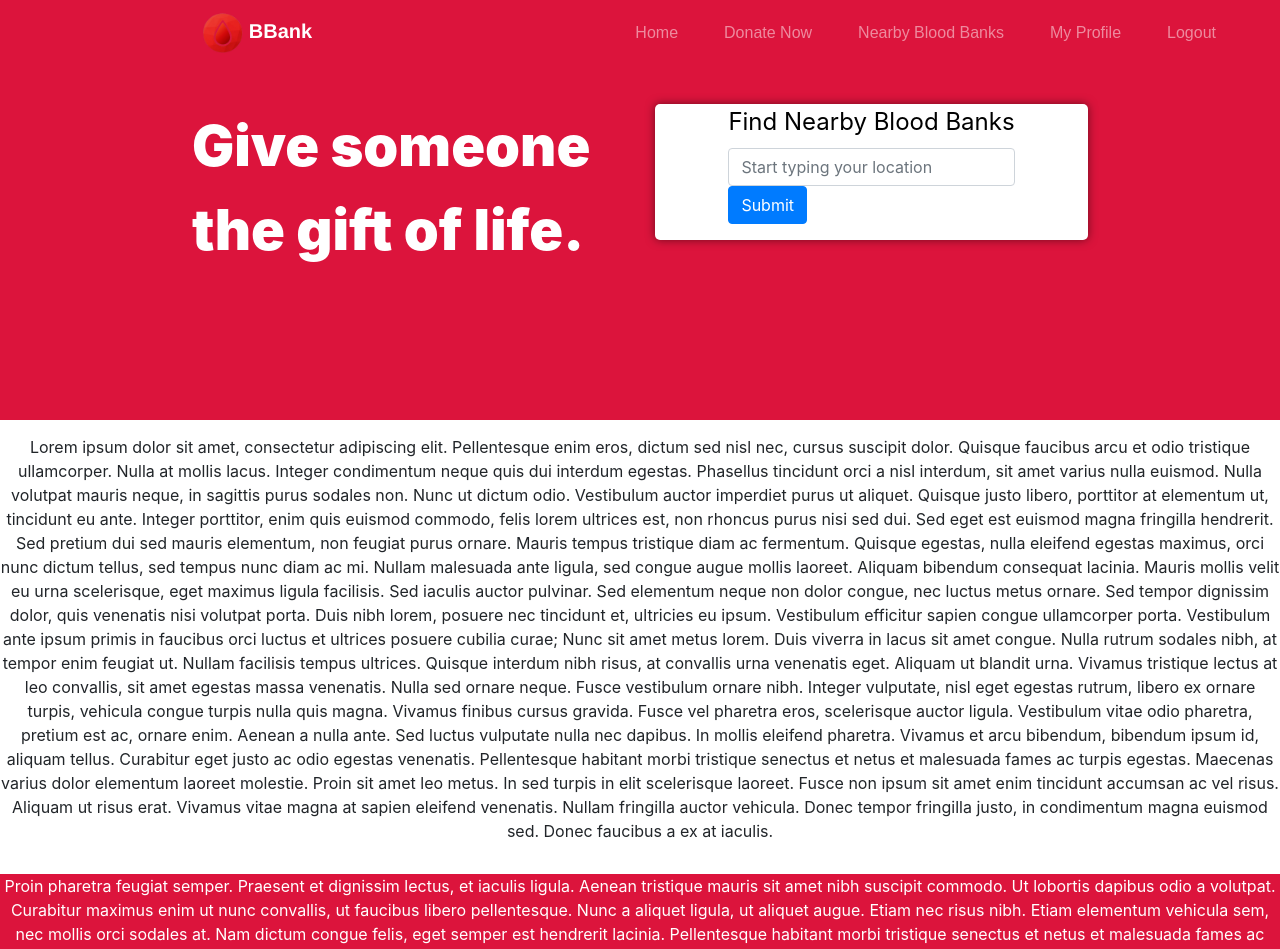
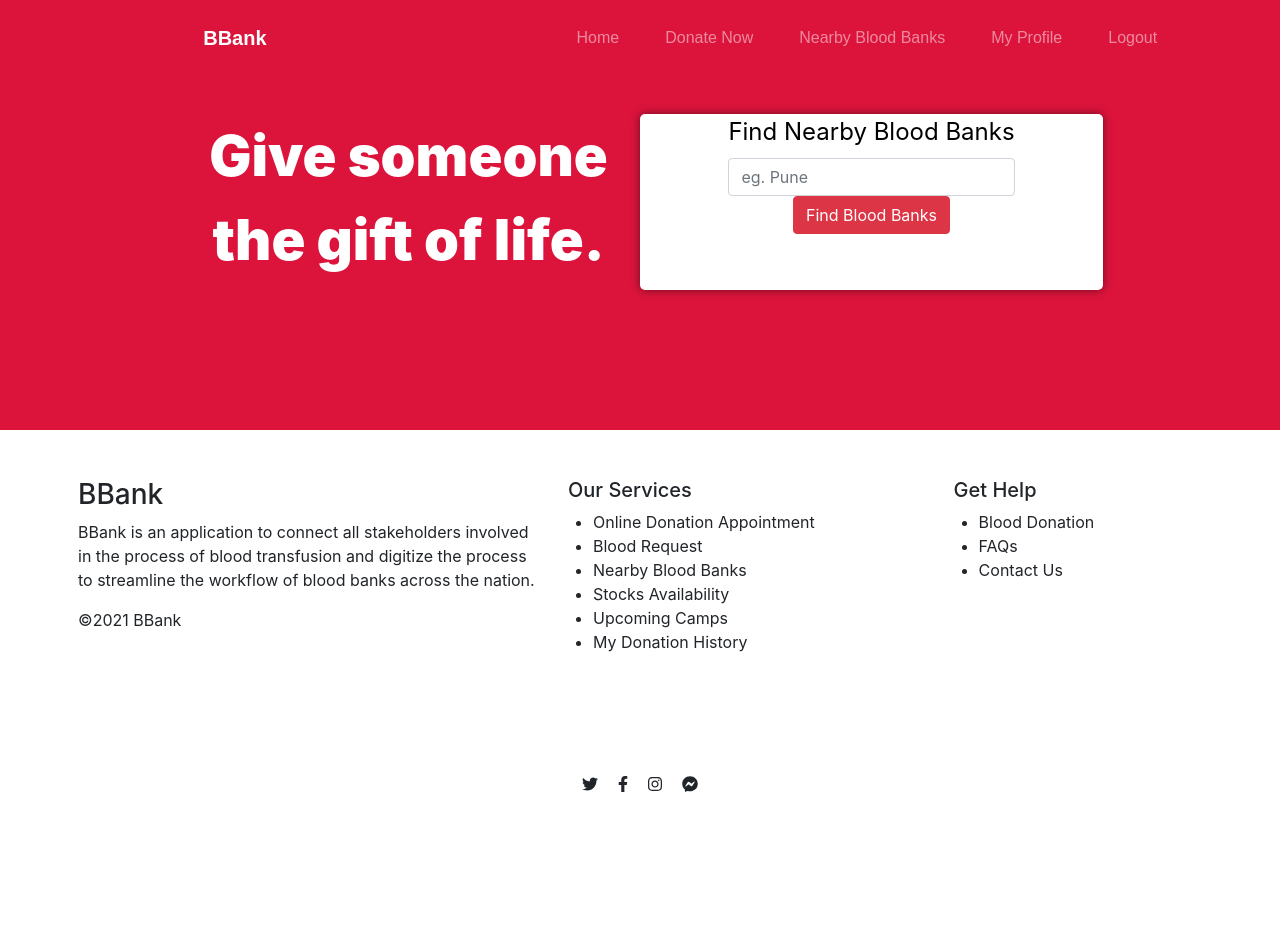
Before and after one commit to yashgandhi876/BBank_Frontend, a React (Create React App) app: page / in a window 1280 px wide. Shown: the top 949 px of the page. After the commit the page ends 893 px from the top, so only its background shows below. Built offline with nearby package versions, Linux system fonts and the light colour scheme.

Commit message:
CitySearch form

```diff
--- a/src/App.css
+++ b/src/App.css
@@ -1,5 +1,6 @@
 .App {
     text-align: center;
+
 }
 
 .App-logo {
@@ -38,47 +39,52 @@
 }
 
 
-/*Navigation Bar*/
-.navbar {
-    padding: 0 0 4.5rem;
+body {
+    font-family: "Montserrat", sans-serif;
+    text-align: center;
 }
 
-#navbar-brand-logo {
-    width: 40px;
+h1, h2, h3, h4, h5, h6 {
+    font-weight: bold;
 }
 
+/*Navigation Bar*/
+.nav {
+    margin: 0 auto;
+}
+
+
 .navbar-brand {
-    font-family: "Helvetica Neue", sans-serif;
+    font-family: "Ubuntu", sans-serif;
     font-size: 2.5rem;
     font-weight: bold;
-    padding: 3% 15% 7%;
+    padding: 3% 15%;
 }
 
 .nav-item {
     padding: 0 15px;
 }
 
-.navbar-bg-custom {
-    background-color: #DC143C;
-}
-
-.navbar-sticky {
-    position: fixed;
-    top: 0;
-    width: 100%;
-}
-
 .nav-link {
     font-family: "Montserrat", sans-serif;
     font-weight: 300;
+    color: blue;
 }
 
-#mobile-nav {
-    padding-right: 25px;
+#header {
+    width: 100%;
+    background: #DC143C;
+    padding: 10px 0;
+    /*z-index: 3;*/
+    top: 0;
 }
-.landing-div{
-    background: white;
+
+#footer {
+    bottom: 0;
+    height: auto;
 }
+
+
 /*Title Section*/
 /*Headings*/
 .big-heading {
@@ -93,36 +99,48 @@
     padding-bottom: 50px;
 }
 
-#title{
-    height: 100%;
+
+.container-fluid {
+    padding: 7% 15%;
 }
+
 /*Title Section*/
 #title .container-fluid {
-    text-align: left;
+    /*text-align: left;*/
     padding: 3% 15% 7%;
 
 }
 
-.nearby-city-bank-form {
+.landing-nearby-div {
+    justify-content: center;
+    position: absolute;
     background: #fff;
     box-shadow: 0 0 10px 0 rgba(0, 0, 0, 0.5);
     border-radius: 5px;
     color: #000;
     display: flex;
     flex-direction: row;
+    width: 60%;
+    padding-left: 15%;
+    margin: 0 auto;
+}
+
+.landing-nearby-div .form {
+    text-align: center;
+
+    padding: 5%;
 
 }
-.nearby-city-bank-form .form{
-    text-align: center;
-    margin:0 auto;
+
+.nearby-city-bank-form input {
+    margin: 5%;
 }
-
-
 
 /*Footer*/
 #footer {
     bottom: 0;
     width: 100%;
+    padding-top: 40px;
 }
 
 .footer-quick-links {
@@ -132,7 +150,8 @@
 .social-icon {
     margin: 20px 10px;
 }
-.white-section{
+
+.white-section {
     padding-top: 15px;
     padding-bottom: 15px;
     background: white;
--- a/src/App.js
+++ b/src/App.js
@@ -16,7 +16,8 @@ function App() {
                 {
                     //Public Routes
                 }
-                <Route exact path={"/"} component={Landing}/>
+                <Landing/>
+                {/*<Route exact path={"/"} component={Landing}/>*/}
                 {/*<Route exact path={"/register"} component={Register}/>*/}
                 {/*<Route exact path={"/login"} component={Login}/>*/}
                 {/*{*/}
--- a/src/Components/Layout/Footer.js
+++ b/src/Components/Layout/Footer.js
@@ -5,7 +5,7 @@ import {faFacebookF, faInstagram, faTwitter, faFacebookMessenger} from '@fortawe
 class Footer extends Component {
     render() {
         return (
-            <section className="white-section" id="footer">
+            <section  id="footer">
 
                 <div className={"container"}>
                     <div className="row text-center text-xs-center text-sm-left text-md-left justify-content-center">
--- a/src/Components/Layout/Header.js
+++ b/src/Components/Layout/Header.js
@@ -33,19 +33,18 @@ class Header extends Component {
         //         </ul>
         //     </div>);
         return (
+            <section id={"header"}>
                 <div>
-                <nav className={"navbar navbar-expand-sm navbar-dark navbar-bg-custom navbar-sticky"}>
-                    <a className={"navbar-brand"} href={"#"}> <img src={AppLogo} alt="Logo" id={"navbar-brand-logo"}/> BBank</a>
-                    {/*<div className={"container"}>*/}
-                    {/*    Blood Bank Management System*/}
+                    <nav className={"navbar navbar-expand-sm navbar-dark "}>
+                        <a className={"navbar-brand"} href={"#"}>BBank</a>
 
                         {/*</div>*/}
                         <div className={"collapse navbar-collapse"} id="mobile-nav">
 
 
-                        <ul className="navbar-nav ml-auto">
+                            <ul className="nav navbar-nav ml-auto">
                                 <li className="nav-item">
-                                <a className="nav-link" href="#">Home</a></li>
+                                    <a className="nav-link " href="#">Home</a></li>
                                 <li className="nav-item">
                                     <a className="nav-link" href="#">Donate Now</a></li>
                                 <li className="nav-item">
@@ -54,11 +53,11 @@ class Header extends Component {
                                     <a className="nav-link" href="#">My Profile</a></li>
                                 <li className="nav-item">
                                     <a className="nav-link" href="#footer">Logout</a></li>
-
                             </ul>
                         </div>
                     </nav>
                 </div>
+            </section>
         );
     }
 
--- a/src/Components/Layout/Landing.js
+++ b/src/Components/Layout/Landing.js
@@ -7,123 +7,48 @@ class Landing extends Component {
                 <section className={"colored-section"} id="title">
                     <div className={"container-fluid"}>
                         <div className="landing row justify-content-center">
-                            <div className={"col-lg-6 "}>
+                            <div className={"col-lg-6 "} id={"left"}>
                                 <h1 className={"big-heading"}>Give someone the gift of life.</h1>
                             </div>
-                            <div className={"col-lg-6 "}>
-                                <div className={"justify-content-center nearby-city-bank-form"}>
+                            <div className={"col-lg-6 landing-nearby-div"} id={"right"}>
                                 <form>
                                     <legend>Find Nearby Blood Banks</legend>
                                     <div className="form-group">
-
                                         <input type="text" className="form-control" id="form-location"
-                                                   placeholder="Start typing your location">
-
+                                               placeholder="eg. Pune">
                                         </input>
-                                            <button type="submit" className="btn btn-primary">Submit</button>
+                                        <button type="submit" className="btn btn-danger">Find Blood Banks</button>
                                     </div>
                                 </form>
-                                </div>
+
 
                             </div>
                         </div>
                     </div>
 
                 </section>
-                <section className={"white-section"}>
-                    <div><p>Lorem ipsum dolor sit amet, consectetur adipiscing elit. Pellentesque enim eros, dictum sed
-                        nisl
-                        nec,
-                        cursus suscipit dolor. Quisque faucibus arcu et odio tristique ullamcorper. Nulla at mollis
-                        lacus.
-                        Integer
-                        condimentum neque quis dui interdum egestas. Phasellus tincidunt orci a nisl interdum, sit amet
-                        varius nulla
-                        euismod. Nulla volutpat mauris neque, in sagittis purus sodales non. Nunc ut dictum odio.
-                        Vestibulum
-                        auctor
-                        imperdiet purus ut aliquet. Quisque justo libero, porttitor at elementum ut, tincidunt eu ante.
-                        Integer
-                        porttitor, enim quis euismod commodo, felis lorem ultrices est, non rhoncus purus nisi sed dui.
-                        Sed
-                        eget est
-                        euismod magna fringilla hendrerit. Sed pretium dui sed mauris elementum, non feugiat purus
-                        ornare.
-                        Mauris
-                        tempus tristique diam ac fermentum. Quisque egestas, nulla eleifend egestas maximus, orci nunc
-                        dictum
-                        tellus, sed tempus nunc diam ac mi. Nullam malesuada ante ligula, sed congue augue mollis
-                        laoreet.
-                        Aliquam
-                        bibendum consequat lacinia.
 
-                        Mauris mollis velit eu urna scelerisque, eget maximus ligula facilisis. Sed iaculis auctor
-                        pulvinar.
-                        Sed
-                        elementum neque non dolor congue, nec luctus metus ornare. Sed tempor dignissim dolor, quis
-                        venenatis nisi
-                        volutpat porta. Duis nibh lorem, posuere nec tincidunt et, ultricies eu ipsum. Vestibulum
-                        efficitur
-                        sapien
-                        congue ullamcorper porta. Vestibulum ante ipsum primis in faucibus orci luctus et ultrices
-                        posuere
-                        cubilia
-                        curae; Nunc sit amet metus lorem. Duis viverra in lacus sit amet congue. Nulla rutrum sodales
-                        nibh,
-                        at
-                        tempor enim feugiat ut. Nullam facilisis tempus ultrices.
-
-                        Quisque interdum nibh risus, at convallis urna venenatis eget. Aliquam ut blandit urna. Vivamus
-                        tristique
-                        lectus at leo convallis, sit amet egestas massa venenatis. Nulla sed ornare neque. Fusce
-                        vestibulum
-                        ornare
-                        nibh. Integer vulputate, nisl eget egestas rutrum, libero ex ornare turpis, vehicula congue
-                        turpis
-                        nulla
-                        quis magna. Vivamus finibus cursus gravida. Fusce vel pharetra eros, scelerisque auctor ligula.
-
-                        Vestibulum vitae odio pharetra, pretium est ac, ornare enim. Aenean a nulla ante. Sed luctus
-                        vulputate nulla
-                        nec dapibus. In mollis eleifend pharetra. Vivamus et arcu bibendum, bibendum ipsum id, aliquam
-                        tellus.
-                        Curabitur eget justo ac odio egestas venenatis. Pellentesque habitant morbi tristique senectus
-                        et
-                        netus et
-                        malesuada fames ac turpis egestas. Maecenas varius dolor elementum laoreet molestie. Proin sit
-                        amet
-                        leo
-                        metus. In sed turpis in elit scelerisque laoreet. Fusce non ipsum sit amet enim tincidunt
-                        accumsan
-                        ac vel
-                        risus. Aliquam ut risus erat. Vivamus vitae magna at sapien eleifend venenatis. Nullam fringilla
-                        auctor
-                        vehicula. Donec tempor fringilla justo, in condimentum magna euismod sed. Donec faucibus a ex at
-                        iaculis.
-
-                    </p>
-                    </div>
-                </section>
-                <section className={"colored-section"}>
-                    Proin pharetra feugiat semper. Praesent et dignissim lectus, et iaculis ligula. Aenean tristique
-                    mauris sit
-                    amet nibh suscipit commodo. Ut lobortis dapibus odio a volutpat. Curabitur maximus enim ut nunc
-                    convallis,
-                    ut faucibus libero pellentesque. Nunc a aliquet ligula, ut aliquet augue. Etiam nec risus nibh.
-                    Etiam
-                    elementum vehicula sem, nec mollis orci sodales at. Nam dictum congue felis, eget semper est
-                    hendrerit
-                    lacinia. Pellentesque habitant morbi tristique senectus et netus et malesuada fames ac turpis
-                    egestas.
-                    Suspendisse urna tellus, suscipit ac leo non, rhoncus elementum turpis. Nam laoreet tincidunt
-                    nunc,
-                    ac
-                    volutpat nisi ultrices at. Etiam leo felis, blandit gravida purus vel, condimentum molestie
-                    est.
-                </section>
             </div>
         );
     }
+
 }
 
+const searchCity = async searchBox => {
+    const res = await fetch("");
+    const cities = await res.json();
+
+    //Get & Filter Through Entered Data
+    let fits = cities.filter(city => {
+        const regex = new RegExp(`^${searchBox}`, 'gi');
+        return city.name.match(regex) || city.abbr.match(regex);
+    });
+
+    //Clears Data If Search Input Field Is Empty
+    if (searchBox.length === 0) {
+        fits = [];
+        citiesList.innerHTML = '';
+    }
+    return (fits);
+};
 export default Landing;
```
Also changed, not shown: 2 other files (tests, documents, lock files or other folders). Lines whose indentation alone changed are shown as unchanged.
